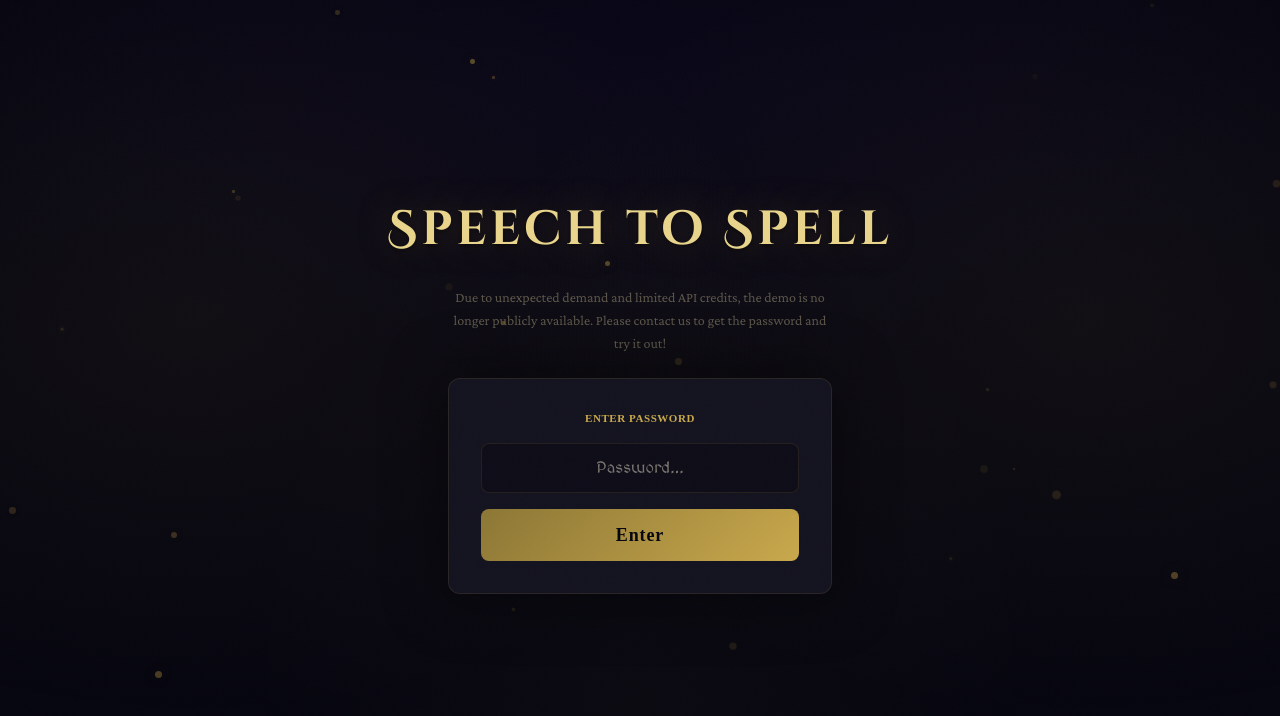
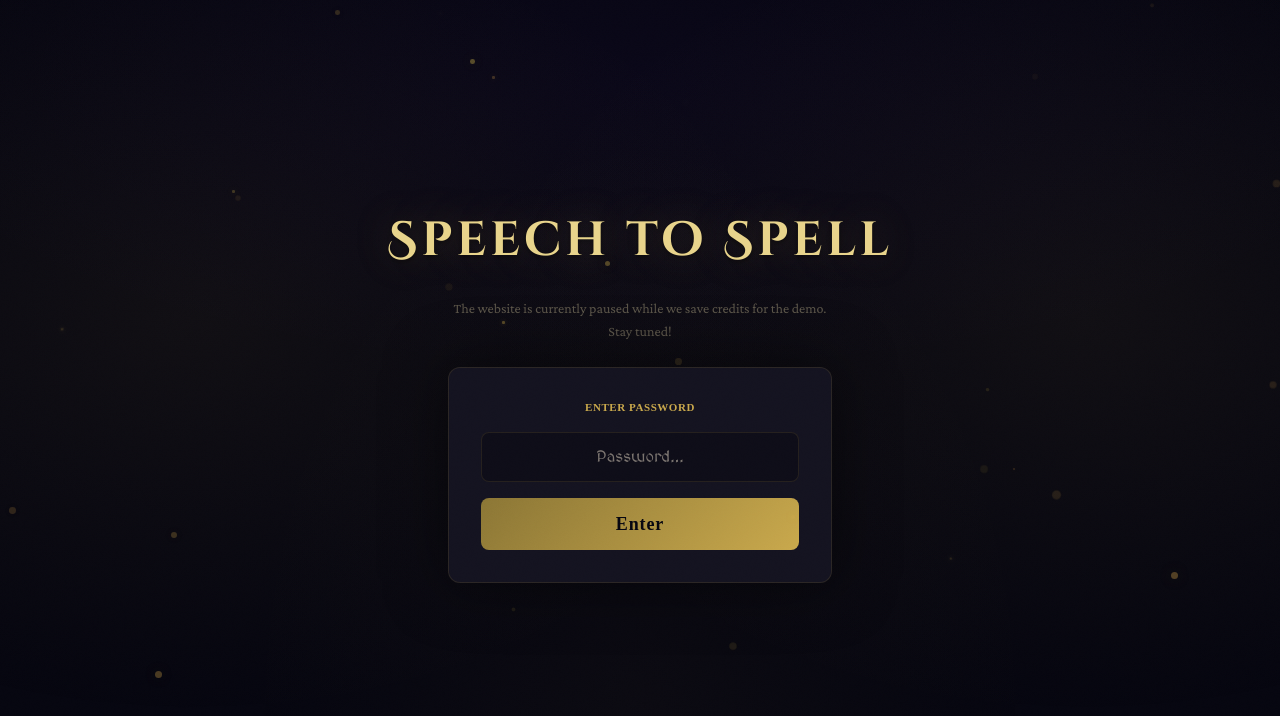
Before and after one commit to charles-azam/speech-to-spell, a React (Vite) app in the folder frontend/: page / in a window 1280 px wide. Shown: the top 716 px of the page. Built offline with nearby package versions, Linux system fonts and the light colour scheme; no server answers.

Commit message:
wait for demo

```diff
--- a/frontend/src/GameRouter.tsx
+++ b/frontend/src/GameRouter.tsx
@@ -54,8 +54,7 @@ function PasswordGate({ onSuccess }: { onSuccess: () => void }) {
         className="text-sm text-center mb-6 max-w-sm leading-relaxed"
         style={{ color: "var(--text-dim)", fontFamily: "'Crimson Pro', serif" }}
       >
-        Due to unexpected demand and limited API credits, the demo is no longer publicly available.
-        Please contact us to get the password and try it out!
+        The website is currently paused while we save credits for the demo. Stay tuned!
       </p>
       <div
         className="w-full max-w-sm rounded-xl p-8 flex flex-col gap-4"
```
